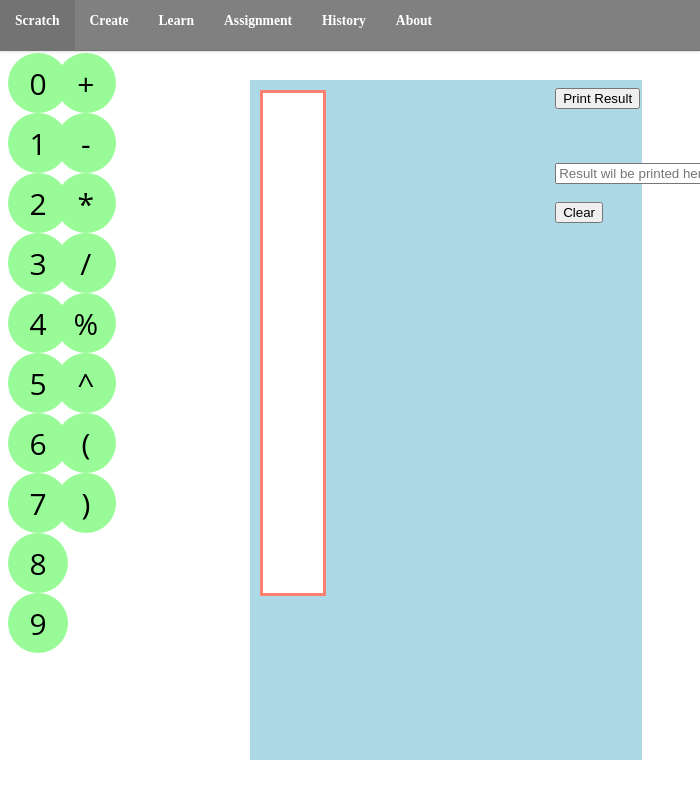
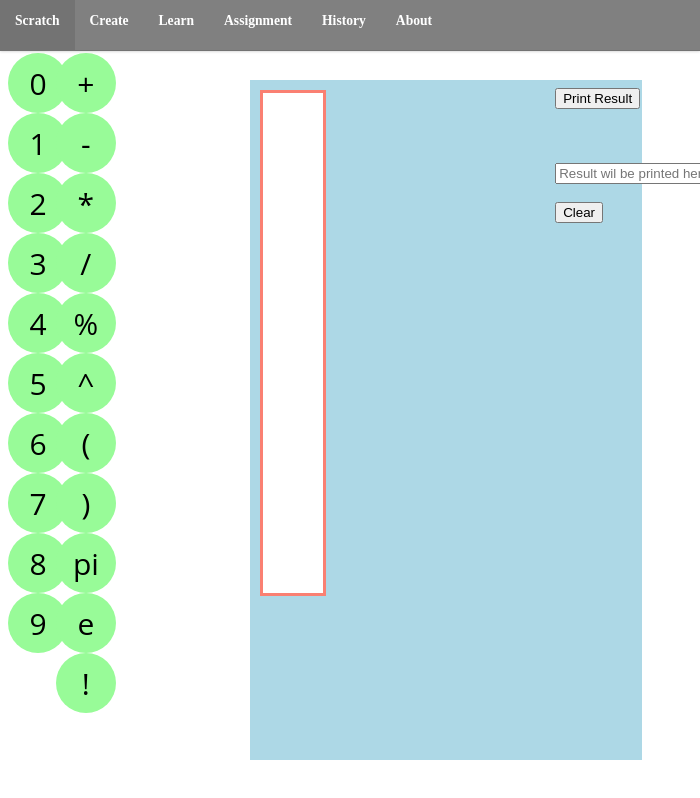
Before and after one commit to harshkavdikar1/Interactive-Math-Playground, an Electron app: page app/home.html in a window 700 px wide. Shown: the top 798 px of the page. Drawn offline with Linux system fonts and the light colour scheme; no server answers.

Commit message:
US#8 TASK#50

```diff
--- a/app/home.html
+++ b/app/home.html
@@ -96,6 +96,15 @@
 				<div id="108"  draggable="true"  class="operator">
 					<span id="operatorText">)</span>
 				</div>
+				<div id="109"  draggable="true"  class="operator">
+					<span id="operatorText">pi</span>
+				</div>
+				<div id="110"  draggable="true"  class="operator">
+					<span id="operatorText">e</span>
+				</div>
+				<div id="111"  draggable="true"  class="operator">
+					<span id="operatorText">!</span>
+				</div>
 			</div>
 		</div>
 
```
